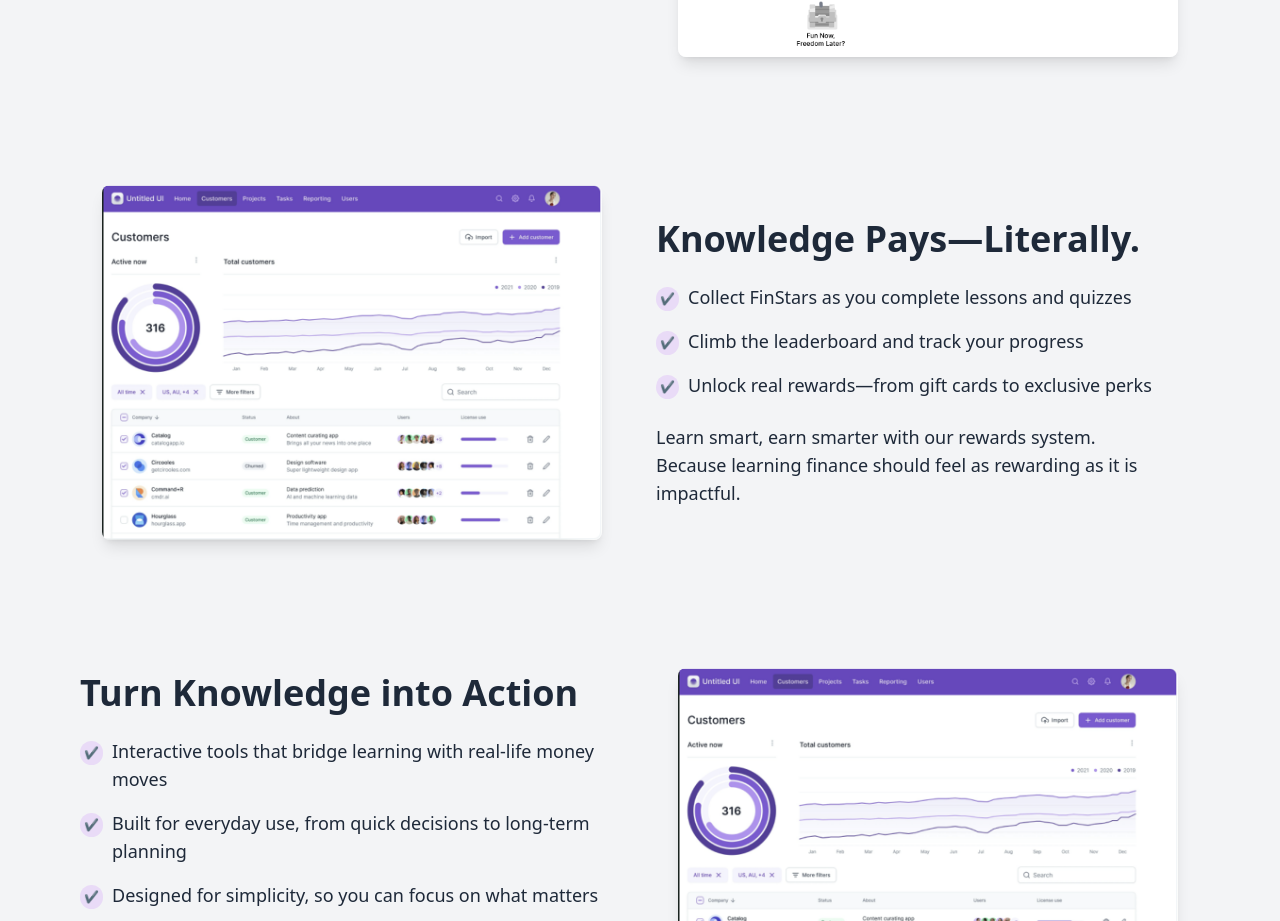
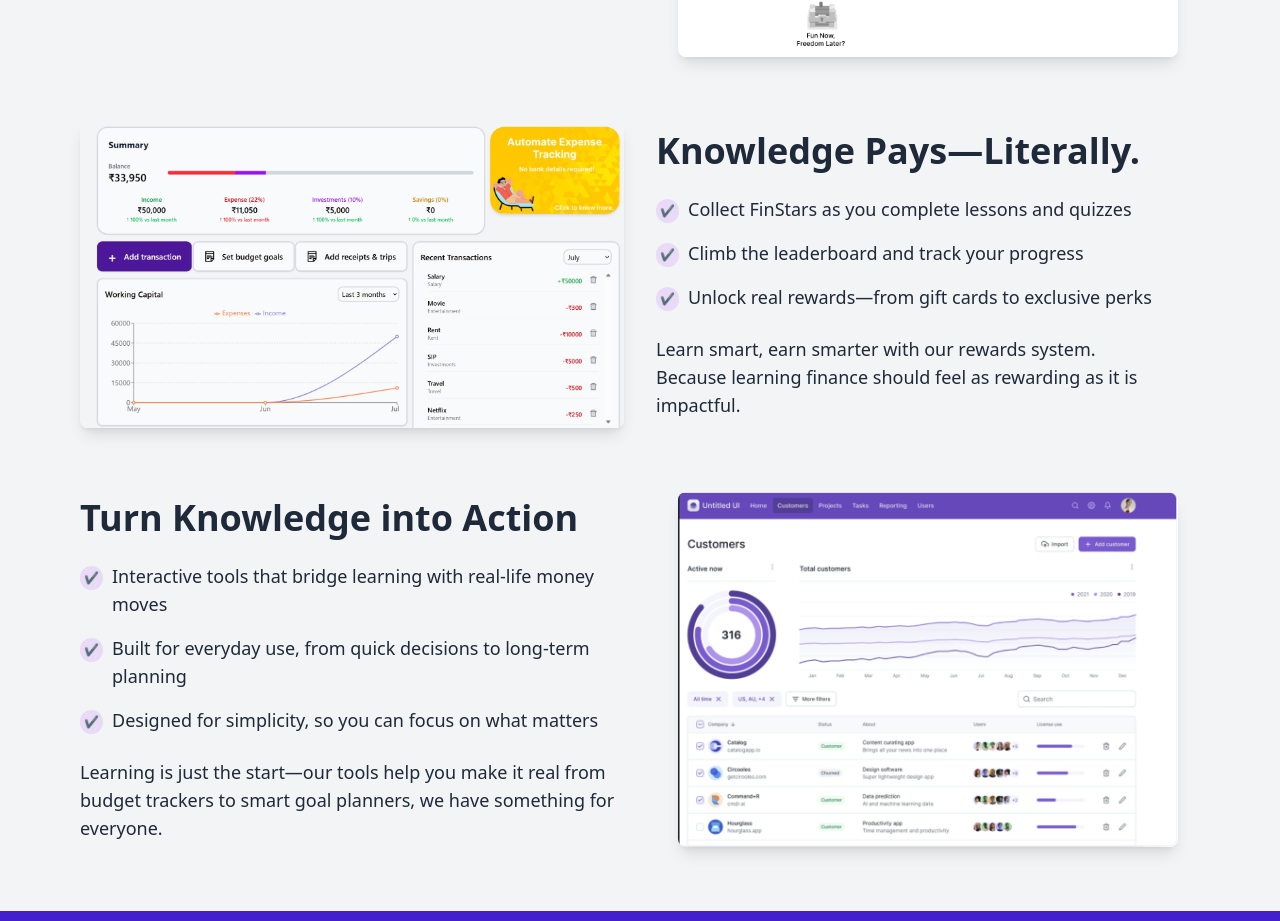
Before and after one commit to finedhq/fined_web_mvp, a React (Vite) app in the folder Client/: page / in a window 1280 px wide. Shown: the part 1399-2320 px from the top of the page. Built offline with nearby package versions, Linux system fonts and the light colour scheme; no server answers.

Commit message:
deploying

```diff
--- a/Client/src/pages/CourseOverviewPage.jsx
+++ b/Client/src/pages/CourseOverviewPage.jsx
@@ -47,18 +47,20 @@ export default function CourseOverviewPage() {
     setLoading(true);
     try {
       const res = await instance.post(`/courses/course/${course_id}`, { email });
-      console.log("Fetched Course Data:", res.data); // Debug log
       setCourseTitle(res.data.title);
       setCourse(res.data.data);
       setLoading(false);
     } catch (err) {
-      console.error("Error fetching course:", err); // Debug log
       setWarning("Failed to load course.");
     }
   }
 
   useEffect(() => {
-    fetchCourse();
+    const timeout = setTimeout(() => {
+      fetchCourse();
+    }, 500);
+
+    return () => clearTimeout(timeout);
   }, [hasUser]);
 
   async function fetchHasUnseen() {
--- a/Client/src/pages/LandingPage.jsx
+++ b/Client/src/pages/LandingPage.jsx
@@ -292,12 +292,12 @@ export default function LandingPage() {
         </div>
       </div>
 
-      <div className="py-12 sm:py-16 px-6 sm:px-10 lg:px-20 flex flex-col-reverse md:flex-row justify-between items-center bg-gray-100 gap-8">
+      <div className="px-6 sm:px-10 lg:px-20 flex flex-col-reverse md:flex-row justify-between items-center bg-gray-100 gap-8">
         <div className="flex-1 w-full md:w-[45%] flex justify-center mb-10 md:mb-0">
           <img
-            src="/dashboard.png"
+            src="/third.jpg"
             alt="Dashboard preview 2"
-            className="w-full max-w-[500px] h-auto rounded-lg shadow-lg object-contain"
+            className="w-full max-w-[600px] h-auto rounded-lg shadow-lg object-contain"
           />
         </div>
         <div className="flex-1 w-full md:w-[45%] text-center md:text-left">
--- a/Client/src/pages/ModuleContentPage.jsx
+++ b/Client/src/pages/ModuleContentPage.jsx
@@ -163,7 +163,7 @@ const ModuleContentPage = () => {
                 <img
                   src={card.image_url}
                   alt="image"
-                  className="float-left h-32 w-32 sm:h-48 sm:w-48 object-cover mr-4 sm:mr-8"
+                  className="float-right h-32 w-32 sm:h-48 sm:w-48 object-cover ml-4 sm:ml-8"
                 />
               }
               <h1 className="text-lg sm:text-2xl font-bold mb-4">{card.title}</h1>
```
Also changed, not shown: Client/public/third.jpg (added).
